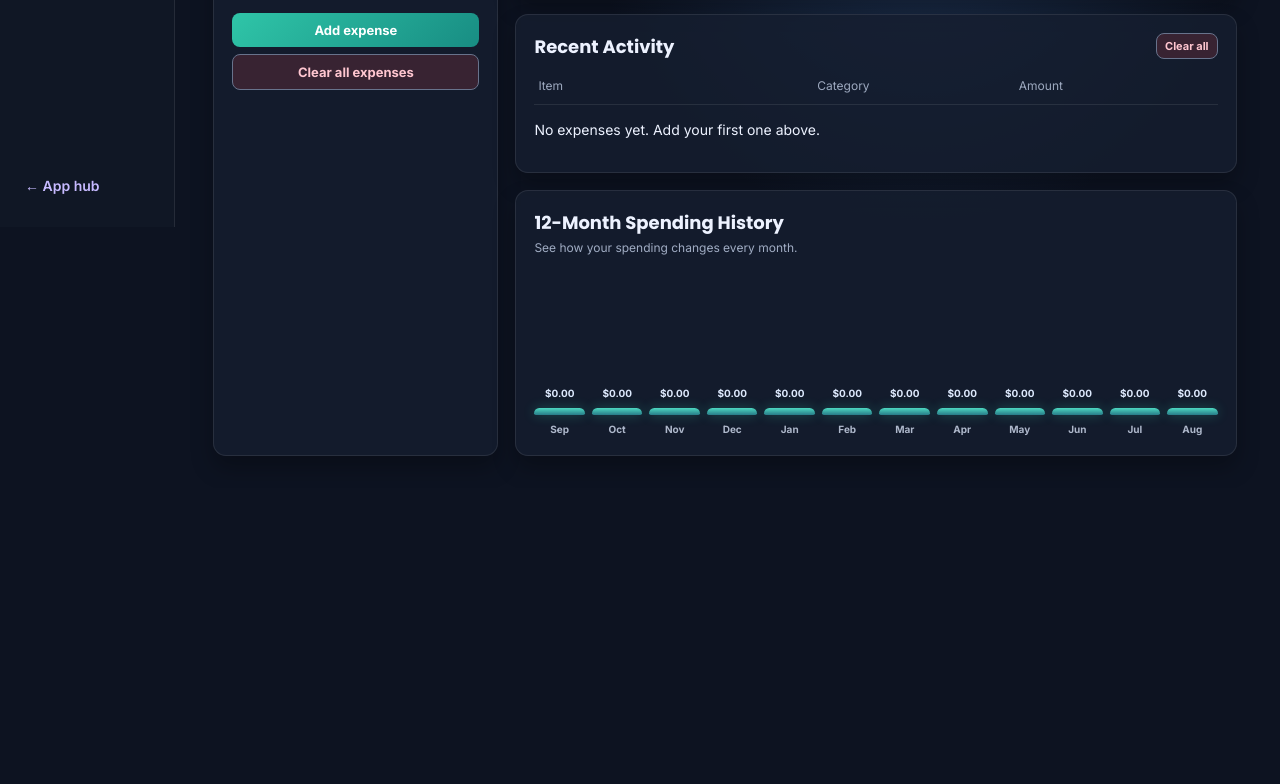
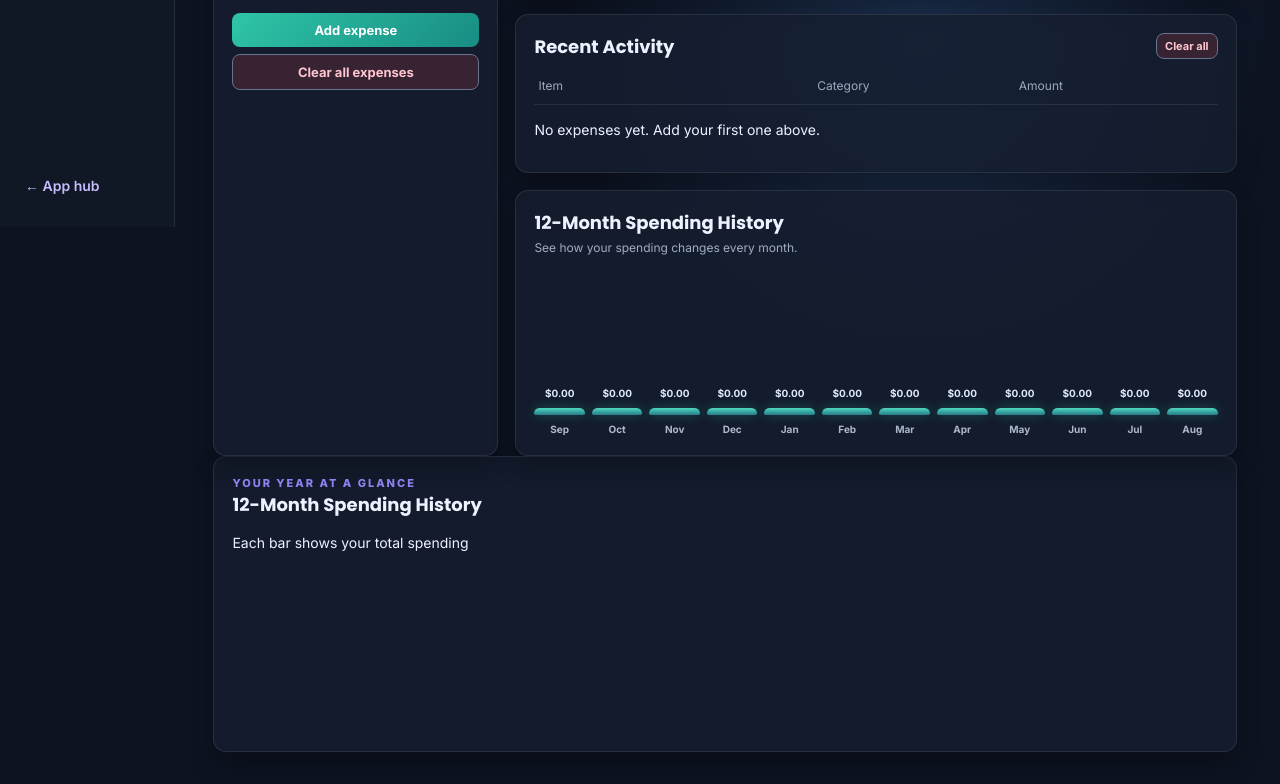
Before and after one commit to apsarshareef12345-dotcom/codex-10-apps, a website: page apps/03-expense-tracker/index.html in a window 1280 px wide. Shown: the part 573-1357 px from the top of the page. Before the commit the page ends 1061 px from the top, so only its background shows below. Drawn offline with Linux system fonts and the light colour scheme.

Commit message:
Update index.html

```diff
--- a/apps/03-expense-tracker/index.html
+++ b/apps/03-expense-tracker/index.html
@@ -134,6 +134,18 @@
         </section>
       </div>
     </section>
+    <section class="panel history">
+  <div class="history-head">
+    <div>
+      <p class="eyebrow">YOUR YEAR AT A GLANCE</p>
+      <h2>12-Month Spending History</h2>
+    </div>
+    <span>Each bar shows your total spending</span>
+  </div>
+  <div id="monthChart" class="month-chart"></div>
+</section>
+
+</main>
   </main>
 
   <dialog id="budgetDialog">
```
